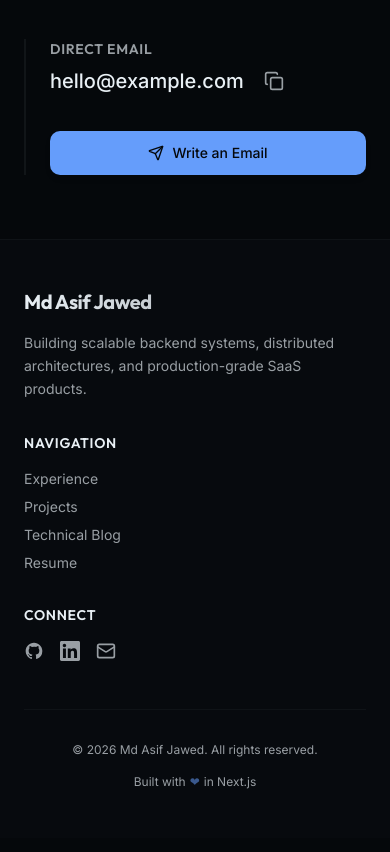
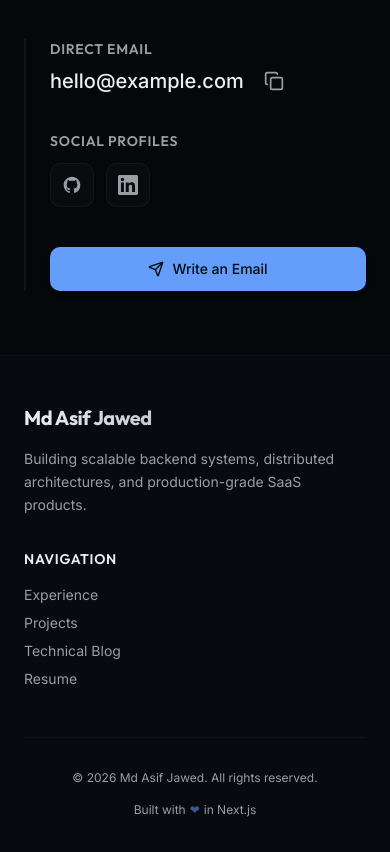
Before and after one commit to mdasifj625/portfolio, a Next.js app: page / in a window 390 px wide. Shown: the part 6840-7692 px from the top of the page. Built offline with nearby package versions, Linux system fonts and the light colour scheme.

Commit message:
feat: move social links from footer into contact section

```diff
--- a/src/components/contact.tsx
+++ b/src/components/contact.tsx
@@ -14,6 +14,22 @@ export function Contact() {
     setCopied(true);
     setTimeout(() => setCopied(false), 2000);
   };
+
+  const getIcon = (iconName: string) => {
+    switch (iconName) {
+      case "github": return (
+        <svg viewBox="0 0 24 24" className="h-5 w-5 fill-current">
+          <path d="M12 2C6.477 2 2 6.484 2 12.017c0 4.425 2.865 8.18 6.839 9.504.5.092.682-.217.682-.483 0-.237-.008-.868-.013-1.703-2.782.605-3.369-1.343-3.369-1.343-.454-1.158-1.11-1.466-1.11-1.466-.908-.62.069-.608.069-.608 1.003.07 1.531 1.032 1.531 1.032.892 1.53 2.341 1.088 2.91.832.092-.647.35-1.088.636-1.338-2.22-.253-4.555-1.113-4.555-4.951 0-1.093.39-1.988 1.029-2.688-.103-.253-.446-1.272.098-2.65 0 0 .84-.27 2.75 1.026A9.564 9.564 0 0112 6.844c.85.004 1.705.115 2.504.337 1.909-1.296 2.747-1.027 2.747-1.027.546 1.379.202 2.398.1 2.651.64.7 1.028 1.595 1.028 2.688 0 3.848-2.339 4.695-4.566 4.943.359.309.678.92.678 1.855 0 1.338-.012 2.419-.012 2.747 0 .268.18.58.688.482A10.019 10.019 0 0022 12.017C22 6.484 17.522 2 12 2z"/>
+        </svg>
+      )
+      case "linkedin": return (
+        <svg viewBox="0 0 24 24" className="h-5 w-5 fill-current">
+          <path d="M20.447 20.452h-3.554v-5.569c0-1.328-.027-3.037-1.852-3.037-1.853 0-2.136 1.445-2.136 2.939v5.667H9.351V9h3.414v1.561h.046c.477-.9 1.637-1.85 3.37-1.85 3.601 0 4.267 2.37 4.267 5.455v6.286zM5.337 7.433c-1.144 0-2.063-.926-2.063-2.065 0-1.138.92-2.063 2.063-2.063 1.14 0 2.064.925 2.064 2.063 0 1.139-.925 2.065-2.064 2.065zm1.782 13.019H3.555V9h3.564v11.452zM22.225 0H1.771C.792 0 0 .774 0 1.729v20.542C0 23.227.792 24 1.771 24h20.451C23.2 24 24 23.227 24 22.271V1.729C24 .774 23.2 0 22.222 0h.003z"/>
+        </svg>
+      )
+      default: return null
+    }
+  }
 
   return (
     <section id="contact" className="py-16 md:py-24 px-6 md:px-12 w-full max-w-5xl mx-auto overflow-hidden">
@@ -61,7 +77,25 @@ export function Contact() {
             </div>
           </div>
 
-          <div className="flex flex-col sm:flex-row gap-3 w-full mt-2">
+          <div className="space-y-3 pt-2">
+            <h3 className="text-sm font-semibold uppercase tracking-wider text-muted-foreground">Social Profiles</h3>
+            <div className="flex items-center gap-3">
+              {portfolioData.socialLinks.map((link, i) => (
+                <a
+                  key={i}
+                  href={link.url}
+                  target="_blank"
+                  rel="noreferrer"
+                  className="inline-flex items-center justify-center w-11 h-11 rounded-lg border border-border/50 bg-secondary/30 text-muted-foreground hover:text-foreground hover:bg-secondary transition-all hover:shadow-sm"
+                  aria-label={link.platform}
+                >
+                  {getIcon(link.icon)}
+                </a>
+              ))}
+            </div>
+          </div>
+
+          <div className="flex flex-col sm:flex-row gap-3 w-full pt-4">
             <a
               href={`mailto:${personal.email}`}
               className="inline-flex items-center justify-center whitespace-nowrap text-sm font-medium transition-all focus-visible:outline-none focus-visible:ring-2 focus-visible:ring-ring focus-visible:ring-offset-2 disabled:pointer-events-none disabled:opacity-50 bg-primary text-primary-foreground hover:bg-primary/90 h-11 rounded-lg px-6 w-full sm:w-auto gap-2 shadow-md"
--- a/src/components/footer.tsx
+++ b/src/components/footer.tsx
@@ -5,31 +5,12 @@ import portfolioData from "@/data/portfolio.json"
 export function Footer() {
   const { personal, socialLinks } = portfolioData;
 
-  const getIcon = (iconName: string) => {
-    switch (iconName) {
-      case "github": return (
-        <svg viewBox="0 0 24 24" className="h-5 w-5 fill-current">
-          <path d="M12 2C6.477 2 2 6.484 2 12.017c0 4.425 2.865 8.18 6.839 9.504.5.092.682-.217.682-.483 0-.237-.008-.868-.013-1.703-2.782.605-3.369-1.343-3.369-1.343-.454-1.158-1.11-1.466-1.11-1.466-.908-.62.069-.608.069-.608 1.003.07 1.531 1.032 1.531 1.032.892 1.53 2.341 1.088 2.91.832.092-.647.35-1.088.636-1.338-2.22-.253-4.555-1.113-4.555-4.951 0-1.093.39-1.988 1.029-2.688-.103-.253-.446-1.272.098-2.65 0 0 .84-.27 2.75 1.026A9.564 9.564 0 0112 6.844c.85.004 1.705.115 2.504.337 1.909-1.296 2.747-1.027 2.747-1.027.546 1.379.202 2.398.1 2.651.64.7 1.028 1.595 1.028 2.688 0 3.848-2.339 4.695-4.566 4.943.359.309.678.92.678 1.855 0 1.338-.012 2.419-.012 2.747 0 .268.18.58.688.482A10.019 10.019 0 0022 12.017C22 6.484 17.522 2 12 2z"/>
-        </svg>
-      )
-      case "linkedin": return (
-        <svg viewBox="0 0 24 24" className="h-5 w-5 fill-current">
-          <path d="M20.447 20.452h-3.554v-5.569c0-1.328-.027-3.037-1.852-3.037-1.853 0-2.136 1.445-2.136 2.939v5.667H9.351V9h3.414v1.561h.046c.477-.9 1.637-1.85 3.37-1.85 3.601 0 4.267 2.37 4.267 5.455v6.286zM5.337 7.433c-1.144 0-2.063-.926-2.063-2.065 0-1.138.92-2.063 2.063-2.063 1.14 0 2.064.925 2.064 2.063 0 1.139-.925 2.065-2.064 2.065zm1.782 13.019H3.555V9h3.564v11.452zM22.225 0H1.771C.792 0 0 .774 0 1.729v20.542C0 23.227.792 24 1.771 24h20.451C23.2 24 24 23.227 24 22.271V1.729C24 .774 23.2 0 22.222 0h.003z"/>
-        </svg>
-      )
-      case "twitter": return (
-        <svg viewBox="0 0 24 24" className="h-5 w-5 fill-current">
-          <path d="M18.244 2.25h3.308l-7.227 8.26 8.502 11.24H16.17l-5.214-6.817L4.99 21.75H1.68l7.73-8.835L1.254 2.25H8.08l4.713 6.231zm-1.161 17.52h1.833L7.084 4.126H5.117z"/>
-        </svg>
-      )
-      default: return null
-    }
-  }
+
 
   return (
     <footer className="border-t border-border/40 mt-auto bg-muted/20">
       <div className="container mx-auto px-6 py-12 md:py-16 max-w-6xl">
-        <div className="grid grid-cols-1 md:grid-cols-3 gap-8 md:gap-12">
+        <div className="grid grid-cols-1 md:grid-cols-2 gap-8 md:gap-12">
 
           {/* Brand & Bio */}
           <div className="space-y-4">
@@ -52,22 +33,6 @@ export function Footer() {
             </nav>
           </div>
 
-          {/* Socials & Contact */}
-          <div className="space-y-4 md:text-right flex flex-col md:items-end">
-            <h4 className="text-sm font-semibold uppercase tracking-wider text-foreground">Connect</h4>
-            <div className="flex items-center gap-4 text-muted-foreground">
-              {socialLinks.map((link, i) => (
-                <a key={i} href={link.url} target="_blank" rel="noreferrer" className="hover:text-primary transition-colors hover:-translate-y-1 duration-300">
-                  <span className="sr-only">{link.platform}</span>
-                  {getIcon(link.icon)}
-                </a>
-              ))}
-              <a href="mailto:hello@example.com" className="hover:text-primary transition-colors hover:-translate-y-1 duration-300">
-                <span className="sr-only">Email</span>
-                <Mail className="h-5 w-5" />
-              </a>
-            </div>
-          </div>
         </div>
 
         <div className="mt-12 pt-8 border-t border-border/40 flex flex-col md:flex-row items-center justify-between gap-4 text-xs text-muted-foreground">
```
